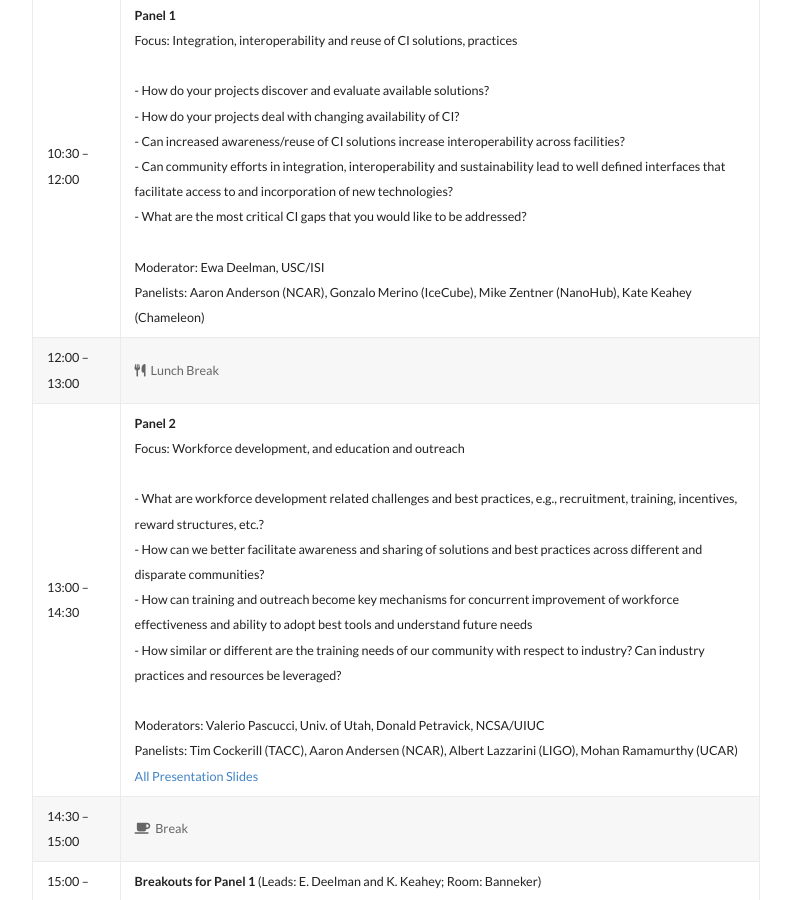
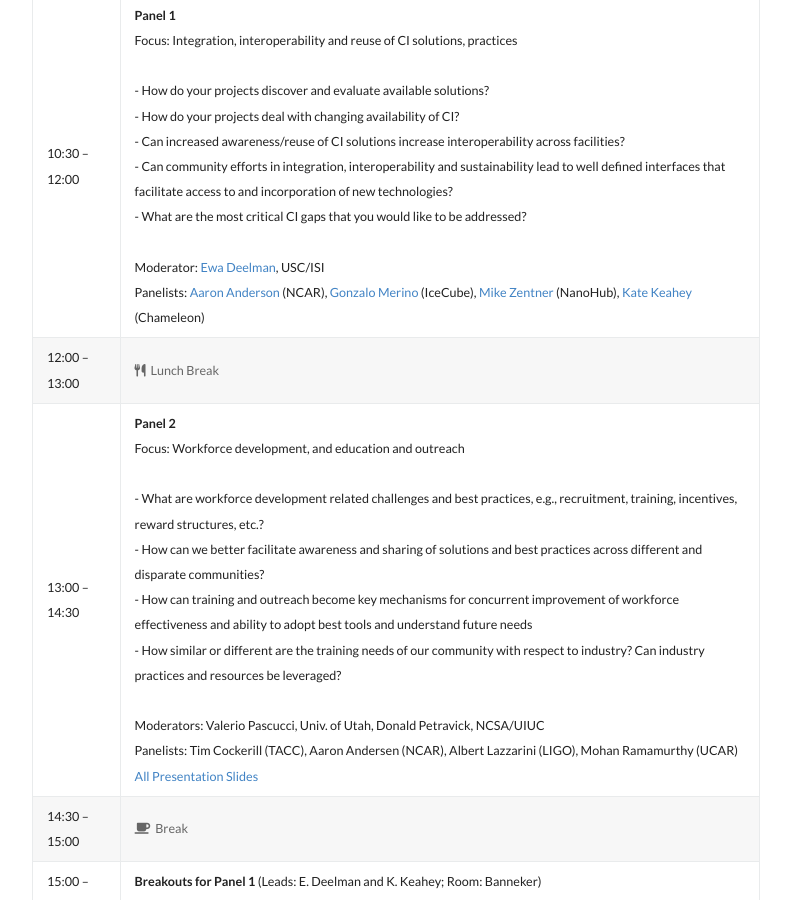
Before and after one commit to facilitiesci/facilitiesci.github.io, a Jekyll site: the page built from 2017.md, in a window 1280 px wide and 900 px high, scrolled down 1816 px. Shown: the whole window, without its empty margins (244-1035 px from the left). Built offline with Jekyll 4.4.1, drawn with Linux system fonts in a browser that asks for light colours; nearby versions of some CDN libraries; our own code applies the rules of GitHub Pages for plain Markdown files; some of the changed lines change nothing that is shown.

Commit message:
Update 2017.md

```diff
--- a/2017.md
+++ b/2017.md
@@ -55,11 +55,11 @@
 
 | 07:30 – 08:30	| <span style="color: #666">Registration/Breakfast (Edison Ballroom)</span>
 | 08:30 – 09:00	| **Welcome / Goals of the Workshop**<br />Irene Qualters and William Miller, NSF / Steering Committee
-| 09:00 – 10:00	| **Setting the stage (Review of survey responses + Discussion)**<br />Steering Committee
+| 09:00 – 10:00	| **[Setting the stage (Review of survey responses + Discussion)](/assets/2017/presentations/facilities-ci-opening-09-06-17.pptx)**<br />Steering Committee
 | 10:00 – 10:30	| <span style="color: #666"><i class="fas fa-coffee"></i>&nbsp;&nbsp;Break</span>
-| 10:30 – 12:00	| **Panel 1**<br />Focus: Integration, interoperability and reuse of CI solutions, practices<br /><br />- How do your projects discover and evaluate available solutions?<br />- How do your projects deal with changing availability of CI?<br />- Can increased awareness/reuse of CI solutions increase interoperability across facilities?<br />- Can community efforts in integration, interoperability and sustainability lead to well defined interfaces that facilitate access to and incorporation of new technologies?<br />- What are the most critical CI gaps that you would like to be addressed?<br /><br />Moderator: Ewa Deelman, USC/ISI<br />Panelists: Aaron Anderson (NCAR), Gonzalo Merino (IceCube), Mike Zentner (NanoHub), Kate Keahey (Chameleon)
+| 10:30 – 12:00	| **Panel 1**<br />Focus: Integration, interoperability and reuse of CI solutions, practices<br /><br />- How do your projects discover and evaluate available solutions?<br />- How do your projects deal with changing availability of CI?<br />- Can increased awareness/reuse of CI solutions increase interoperability across facilities?<br />- Can community efforts in integration, interoperability and sustainability lead to well defined interfaces that facilitate access to and incorporation of new technologies?<br />- What are the most critical CI gaps that you would like to be addressed?<br /><br />Moderator: [Ewa Deelman](/assets/2017/presentations/panel_1.pdf), USC/ISI<br />Panelists: [Aaron Anderson](/assets/2017/presentations/andersen.pdf) (NCAR), [Gonzalo Merino](/assets/2017/presentations/merino.pdf) (IceCube), [Mike Zentner](/assets/2017/presentations/zentner.pdf) (NanoHub), [Kate Keahey](/assets/2017/presentations/keahey.pdf) (Chameleon)
 | 12:00 – 13:00	| <span style="color: #666"><i class="fas fa-utensils"></i>&nbsp;&nbsp;Lunch Break</span>
-| 13:00 – 14:30	| **Panel 2**<br />Focus: Workforce development, and education and outreach<br /><br />- What are workforce development related challenges and best practices, e.g., recruitment, training, incentives, reward structures, etc.?<br />- How can we better facilitate awareness and sharing of solutions and best practices across different and disparate communities?<br />- How can training and outreach become key mechanisms for concurrent improvement of workforce effectiveness and  ability to adopt best tools and understand future needs<br />- How similar or different are the training needs of our community with respect to industry? Can industry practices and resources be leveraged?<br /><br />Moderators: Valerio Pascucci, Univ. of Utah, Donald Petravick, NCSA/UIUC<br />Panelists: Tim Cockerill  (TACC),  Aaron Andersen (NCAR), Albert Lazzarini (LIGO), Mohan Ramamurthy (UCAR)<br />[All Presentation Slides]()
+| 13:00 – 14:30	| **Panel 2**<br />Focus: Workforce development, and education and outreach<br /><br />- What are workforce development related challenges and best practices, e.g., recruitment, training, incentives, reward structures, etc.?<br />- How can we better facilitate awareness and sharing of solutions and best practices across different and disparate communities?<br />- How can training and outreach become key mechanisms for concurrent improvement of workforce effectiveness and  ability to adopt best tools and understand future needs<br />- How similar or different are the training needs of our community with respect to industry? Can industry practices and resources be leveraged?<br /><br />Moderators: Valerio Pascucci, Univ. of Utah, Donald Petravick, NCSA/UIUC<br />Panelists: Tim Cockerill  (TACC),  Aaron Andersen (NCAR), Albert Lazzarini (LIGO), Mohan Ramamurthy (UCAR)<br />[All Presentation Slides](/assets/2017/presentations/Panel_slides_valerio.pptx)
 | 14:30 – 15:00	| <span style="color: #666"><i class="fas fa-coffee"></i>&nbsp;&nbsp;Break</span>
 | 15:00 – 16:30	| **Breakouts for Panel 1** (Leads: E. Deelman and K. Keahey; Room: Banneker)<br />**Breakouts for Panel 2** (Leads: V. Pascucci and D. Petravick; Room: Bell)
 | 16:30 – 17:00	| **Report out from breakouts**
```
